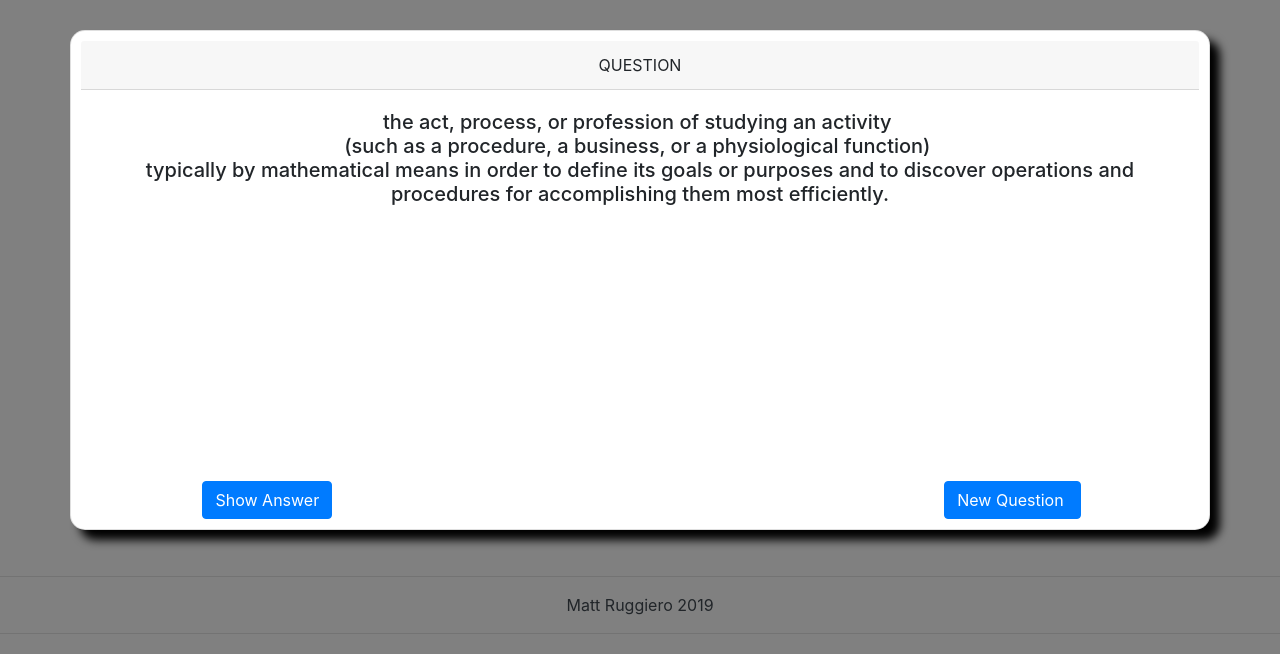
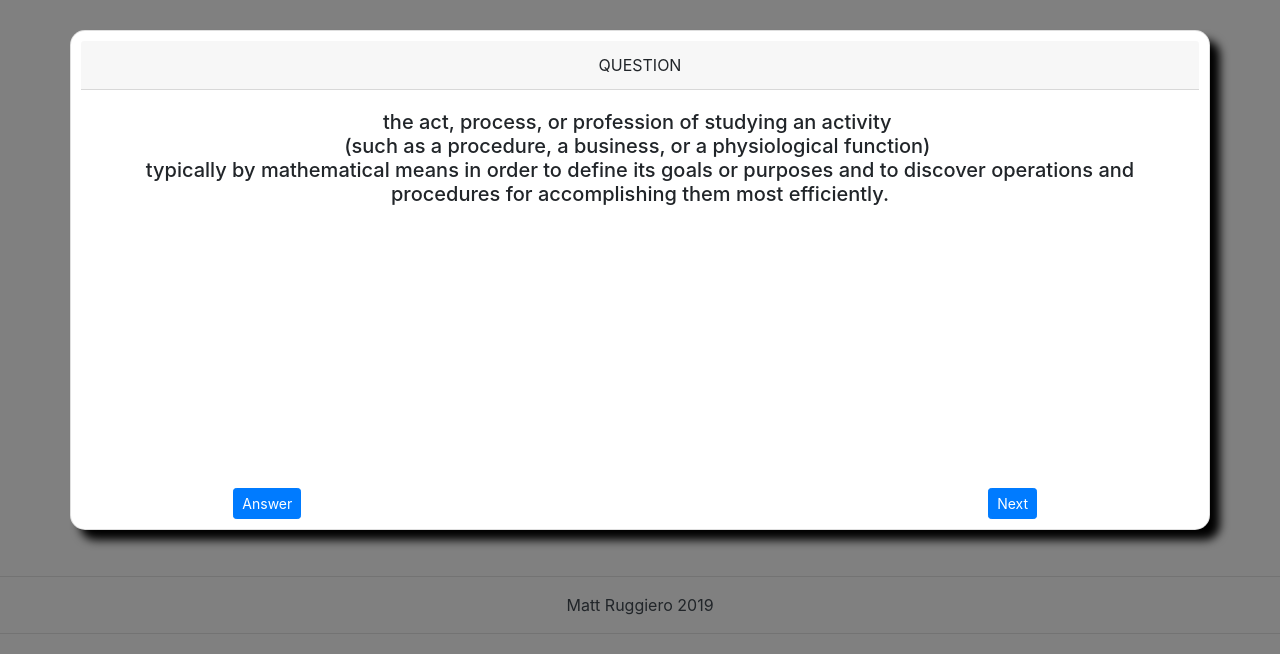
Before and after one commit to mattruggiero/flashcards, a React (Create React App) app: page / in a window 1280 px wide. Shown: the top 654 px of the page. Built offline with nearby package versions, Linux system fonts and the light colour scheme.

Commit message:
Fixed buttons

```diff
--- a/src/components/SingleCard.js
+++ b/src/components/SingleCard.js
@@ -43,7 +43,7 @@ class SingleCard extends Component {
             borderRadius:'15px',
             boxShadow:'10px 10px 10px black'
         }
-        const buttonText = this.state.showAnswer ? "Show Question":"Show Answer";
+        const questionOrAnswer = this.state.showAnswer ? "Question":"Answer";
         const cardTitle = this.state.showAnswer ? "ANSWER":"QUESTION";
         const displayed = this.state.showAnswer ? this.state.currentQuestion.A : this.state.currentQuestion.Q;
         return(
@@ -59,13 +59,13 @@ class SingleCard extends Component {
                 <Container>
                 <Row>
                 <Col>
-                <Button variant="primary" onClick={() => this.toggleAnswer()}>{buttonText}</Button>
+                <Button size='sm' variant="primary" onClick={() => this.toggleAnswer()}>{questionOrAnswer}</Button>
                 </Col>
                 <Col>
 
                 </Col>
                 <Col>
-                <Button variant="primary" onClick={()=>this.getQuestion()}>New Question </Button>
+                <Button size='sm'  variant="primary" onClick={()=>this.getQuestion()}>Next</Button>
                 </Col>
                 </Row>
                 </Container>
```
